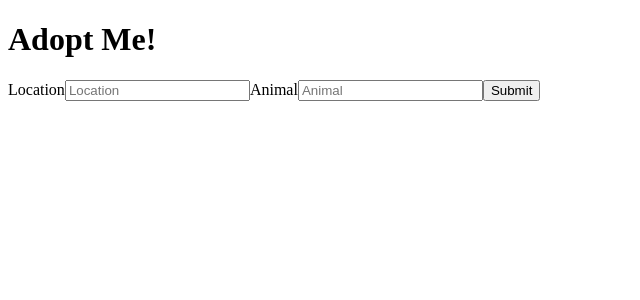
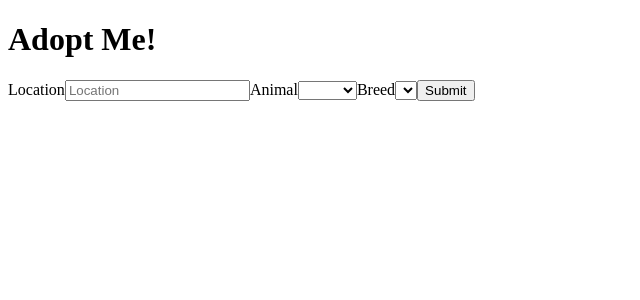
Before and after one commit to lianmalan2/adopt-me, a React (Vite) app: page / in a window 1280 px wide. Shown: the top 300 px of the page, without its empty margins (0-640 px from the left). Built offline with nearby package versions, Linux system fonts and the light colour scheme.

Commit message:
Add breed and implement on Change and on Blur

```diff
--- a/src/SearchParams.js
+++ b/src/SearchParams.js
@@ -1,8 +1,35 @@
 import { useState } from 'react';
+
+const ANIMALS = ['birds', 'cat', 'dog', 'rabbit', 'reptile'];
 
 const SearchParams = () => {
   const [location, setLocation] = useState('');
   const [animal, setAnimal] = useState('');
+  const [breed, setBreed] = useState('');
+  const breeds = [];
+
+  const animalOptions = ANIMALS.map((animal) => (
+    <option key={animal} value={animal}>
+      {animal}
+    </option>
+  ));
+
+  const handleAnimalChange = (e) => {
+    setAnimal(e.target.value);
+    setBreed('');
+  };
+
+  const breedOptions = breeds.map((someBreed) => (
+    <option key={someBreed} value={someBreed}>
+      {someBreed}
+    </option>
+  ));
+
+  const handleBreedChange = (e) => {
+    setBreed(e.target.value);
+  };
+
+  console.warn('STATE', { location, animal, breed });
 
   return (
     <div className="search-params">
@@ -16,14 +43,29 @@ const SearchParams = () => {
             onChange={(e) => setLocation(e.target.value)}
           />
         </label>
+
         <label htmlFor="animal">
           Animal
-          <input
+          <select
             id="animal"
             value={animal}
-            placeholder="Animal"
-            onChange={(e) => setAnimal(e.target.value)}
-          />
+            onChange={handleAnimalChange}
+            onBlur={handleAnimalChange}>
+            <option />
+            {animalOptions}
+          </select>
+        </label>
+
+        <label htmlFor="breed">
+          Breed
+          <select
+            id="breed"
+            value={breed}
+            onChange={handleBreedChange}
+            onBlur={handleBreedChange}>
+            <option />
+            {breedOptions}
+          </select>
         </label>
         <button>Submit</button>
       </form>
```
